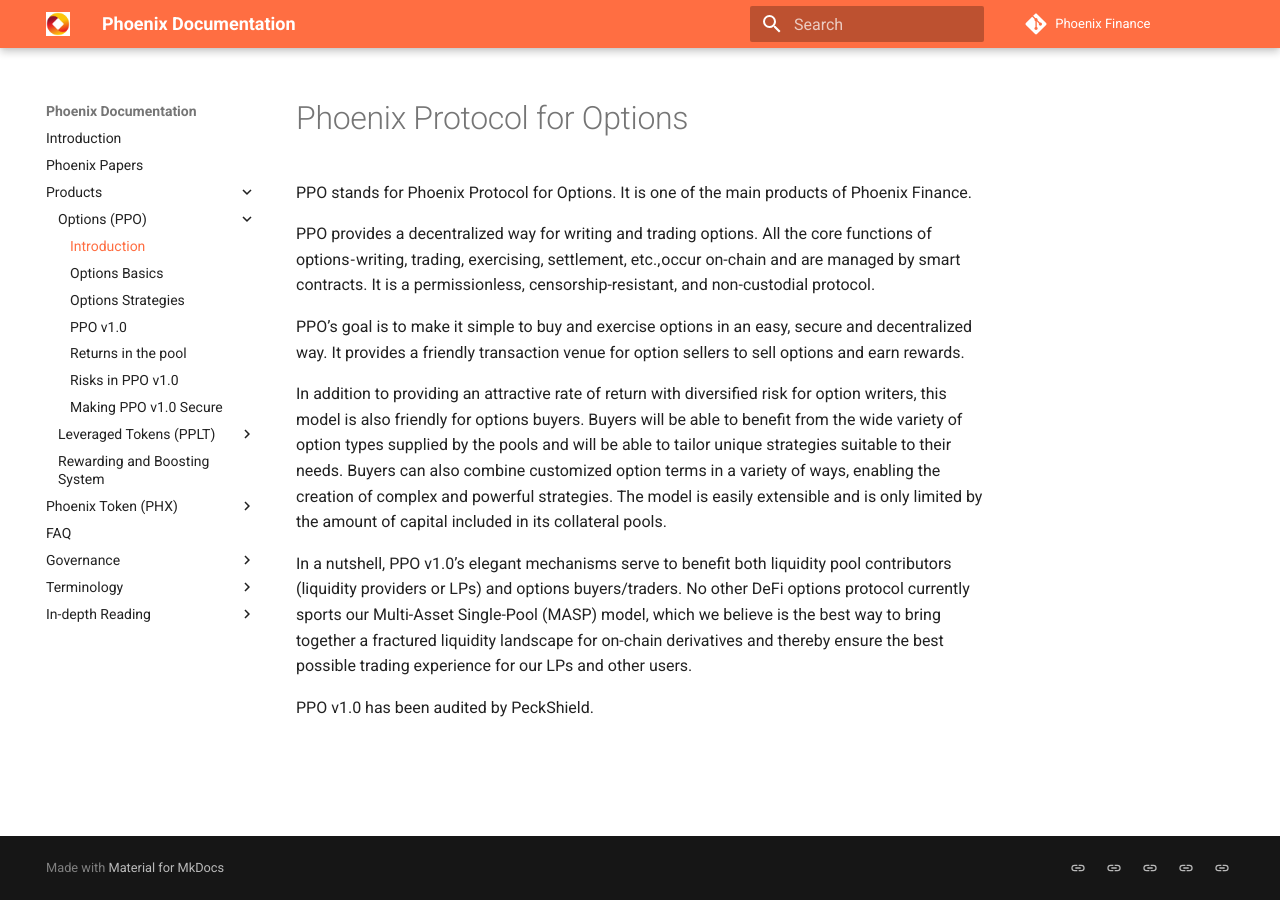
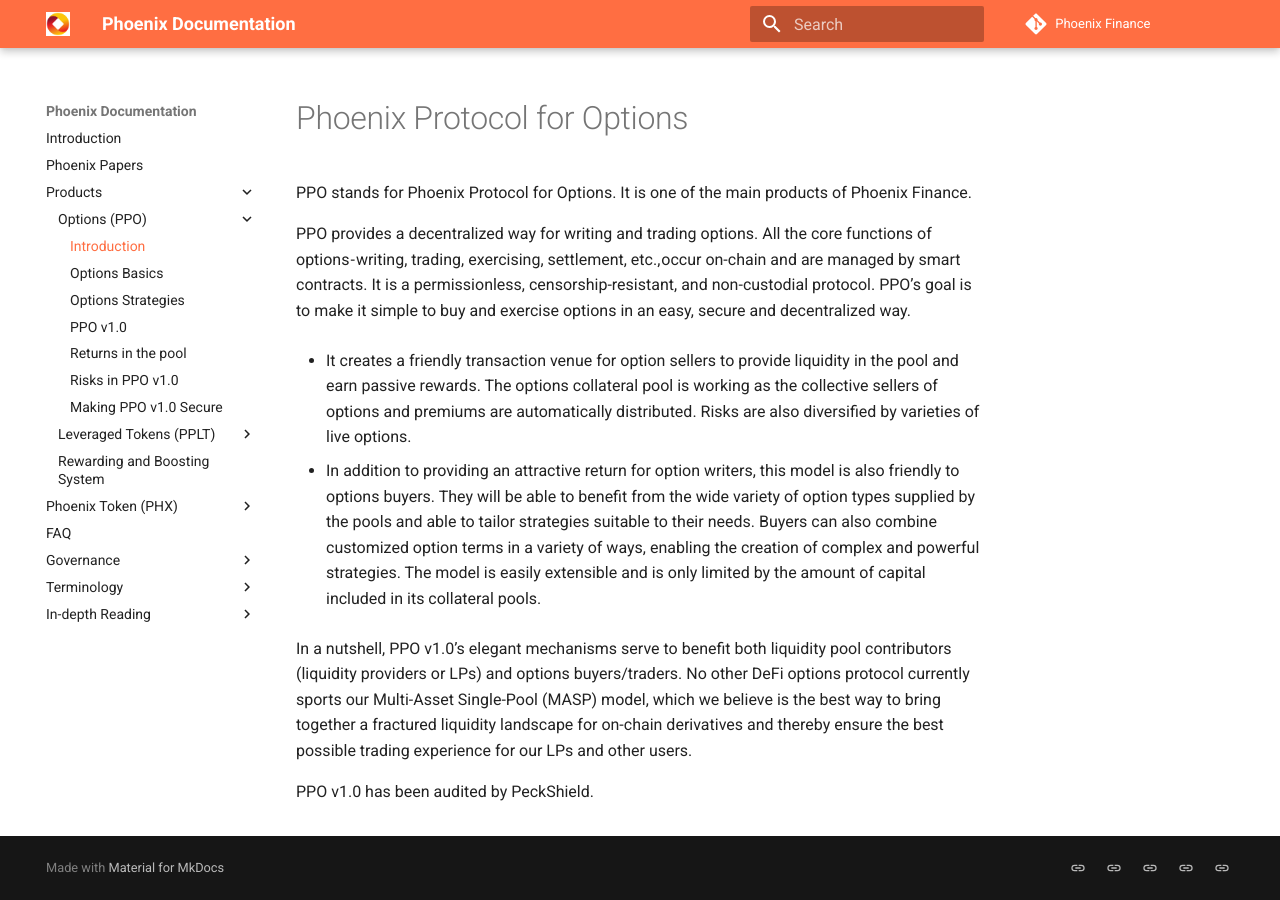
Before and after one commit to Phoenix-Finance/Phoenix-Documentation, an MkDocs documentation site: the page built from content/options/introduction.md, in a window 1280 px wide. Built offline with MkDocs 1.6.1 and Material for MkDocs 9.7.7, drawn with Linux system fonts in a browser that asks for light colours.

Commit message:
Update introduction.md

```diff
--- a/content/options/introduction.md
+++ b/content/options/introduction.md
@@ -2,11 +2,11 @@
 
 PPO stands for Phoenix Protocol for Options. It is one of the main products of Phoenix Finance.
 
-PPO provides a decentralized way for writing and trading options. All the core functions of options - writing, trading, exercising, settlement, etc., occur on-chain and are managed by smart contracts. It is a permissionless, censorship-resistant, and non-custodial protocol.
+PPO provides a decentralized way for writing and trading options. All the core functions of options - writing, trading, exercising, settlement, etc., occur on-chain and are managed by smart contracts. It is a permissionless, censorship-resistant, and non-custodial protocol. PPO’s goal is to make it simple to buy and exercise options in an easy, secure and decentralized way.
 
-PPO’s goal is to make it simple to buy and exercise options in an easy, secure and decentralized way. It provides a friendly transaction venue for option sellers to sell options and earn rewards.
++ It creates a friendly transaction venue for option sellers to provide liquidity in the pool and earn passive rewards. The options collateral pool is working as the collective sellers of options and premiums are automatically distributed. Risks are also diversified by varieties of live options.
 
-In addition to providing an attractive rate of return with diversified risk for option writers, this model is also friendly for options buyers. Buyers will be able to benefit from the wide variety of option types supplied by the pools and will be able to tailor unique strategies suitable to their needs. Buyers can also combine customized option terms in a variety of ways, enabling the creation of complex and powerful strategies. The model is easily extensible and is only limited by the amount of capital included in its collateral pools.
++ In addition to providing an attractive return for option writers, this model is also friendly to options buyers. They will be able to benefit from the wide variety of option types supplied by the pools and able to tailor strategies suitable to their needs. Buyers can also combine customized option terms in a variety of ways, enabling the creation of complex and powerful strategies. The model is easily extensible and is only limited by the amount of capital included in its collateral pools.
 
 In a nutshell, PPO v1.0’s elegant mechanisms serve to benefit both liquidity pool contributors (liquidity providers or LPs) and options buyers/traders. No other DeFi options protocol currently sports our Multi-Asset Single-Pool (MASP) model, which we believe is the best way to bring together a fractured liquidity landscape for on-chain derivatives and thereby ensure the best possible trading experience for our LPs and other users.
 
```
